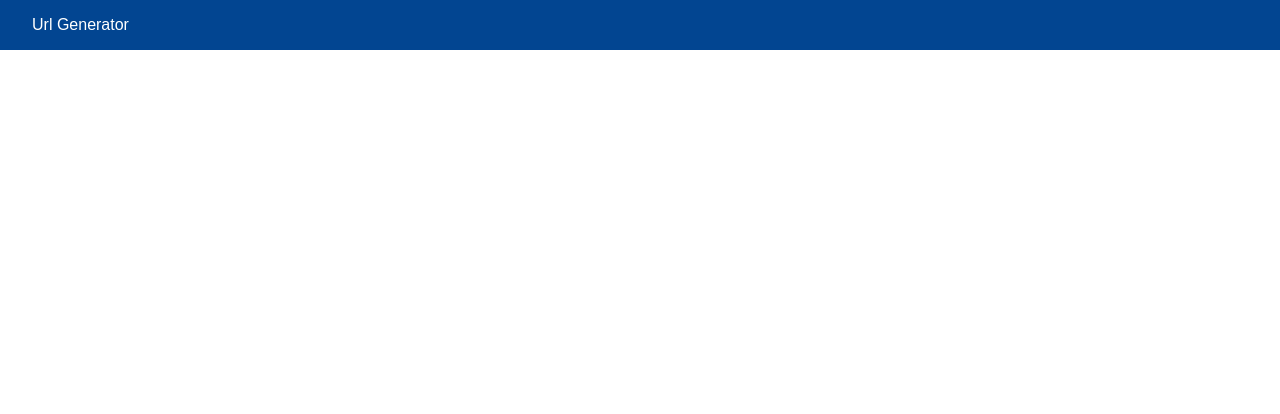
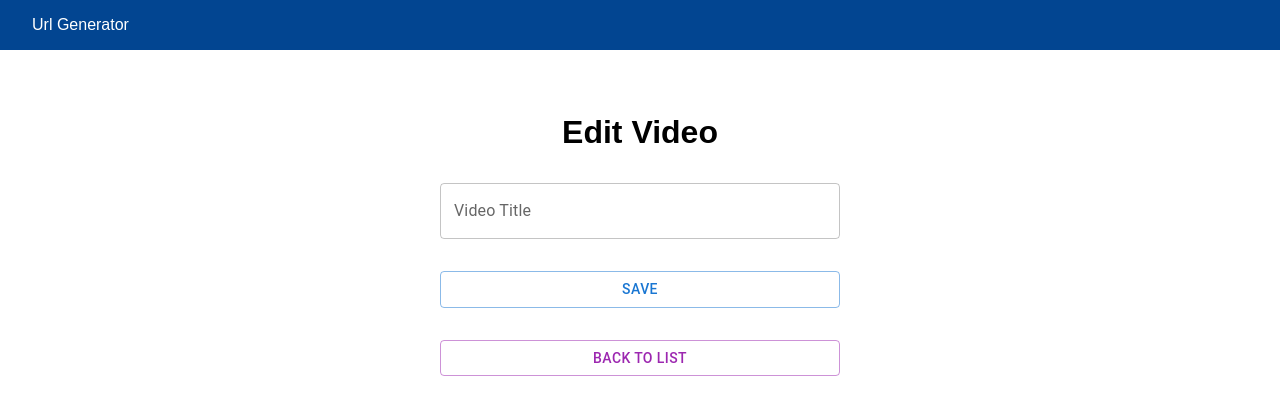
Before and after one commit to AleksandrPolishchuk/UrlGeneratorApp, a React (Create React App) app in the folder frontend/: page /edit-video/1 in a window 1280 px wide. Before the commit this address had no page. Shown: the top 414 px of the page. Built offline with nearby package versions, Linux system fonts and the light colour scheme.

Commit message:
add EditVideo page (frontend)

```diff
--- a/frontend/src/App.tsx
+++ b/frontend/src/App.tsx
@@ -3,6 +3,7 @@ import Navbar from "./components/navbar/Navbar";
 import { Routes, Route } from "react-router-dom";
 import Home from "./pages/home/Home";
 import AddVideo from "./pages/add-video/AddVideo";
+import EditVideo from "./pages/edit-video/EditVideo";
 
 const App = () => {
   return (
@@ -11,6 +12,7 @@ const App = () => {
       <Routes>
         <Route path="/" element={<Home />} />
         <Route path="/add-video" element={<AddVideo />} />
+        <Route path="/edit-video/:videoId" element={<EditVideo />} />
       </Routes>
     </div>
   );
--- /dev/null
+++ b/frontend/src/pages/edit-video/EditVideo.tsx
@@ -0,0 +1,56 @@
+import { useState } from "react";
+import { Button, TextField } from "@mui/material";
+import "./edit-video.scss";
+import { useNavigate } from "react-router-dom";
+import axios from "axios";
+import { baseUrl } from "../../constants/url.constant";
+
+const EditVideo = () => {
+  const [title, setTitle] = useState<string>("");
+  const redirect = useNavigate();
+
+  const handleClickSaveBtn = () => {
+    if (title === "") {
+      alert("Please Enter Something");
+      return;
+    }
+    const data = {
+      title,
+    };
+
+    axios
+      .post(baseUrl, data)
+      .then((response) => redirect("/"))
+      .catch((error) => alert("Error Ocuured"));
+  };
+
+  const handleClickBackBtn = () => {
+    redirect("/");
+  };
+  return (
+    <div className="edit-video">
+      <h1>Edit Video</h1>
+      <div className="inputs">
+        <TextField
+          autoComplete="off"
+          label="Video Title"
+          variant="outlined"
+          value={title}
+          onChange={(e) => setTitle(e.target.value)}
+        />
+        <Button variant="outlined" onClick={handleClickSaveBtn}>
+          Save
+        </Button>
+        <Button
+          variant="outlined"
+          color="secondary"
+          onClick={handleClickBackBtn}
+        >
+          Back To List
+        </Button>
+      </div>
+    </div>
+  );
+};
+
+export default EditVideo;
--- /dev/null
+++ b/frontend/src/pages/edit-video/edit-video.scss
@@ -0,0 +1,20 @@
+@import "../../mixins";
+
+.edit-video {
+  width: 100%;
+  @include d-flex(column, flex-start, center);
+  padding: 2rem;
+  padding-top: 4rem;
+  gap: 2rem;
+
+  .inputs {
+    @include d-flex(column, flex-start, center);
+    width: 400px;
+    max-width: 100%;
+    gap: 2rem;
+
+    * {
+      width: 100%;
+    }
+  }
+}
```
